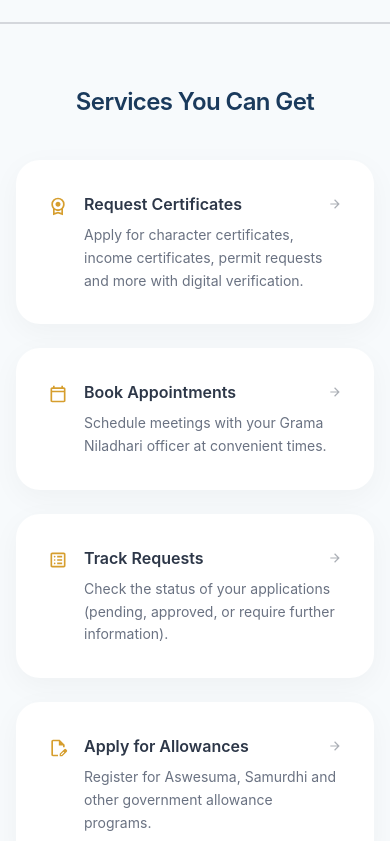
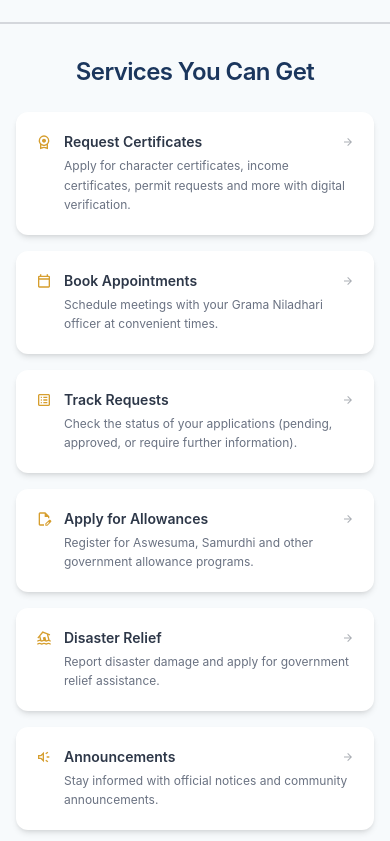
Before and after one commit to Mogith-Code/SmartGN-Digital-GN-Service-Management-System, a React (Vite) app in the folder SmartGN/: page / in a window 390 px wide. Shown: the part 1183-2024 px from the top of the page. Built offline with nearby package versions, Linux system fonts and the light colour scheme.

Commit message:
Update Services.jsx

```diff
--- a/SmartGN/src/Components/LandingPage/Services.jsx
+++ b/SmartGN/src/Components/LandingPage/Services.jsx
@@ -1,4 +1,7 @@
+// src/components/Services.jsx
 import React from "react";
+import { useNavigate } from "react-router-dom";
+
 // Import icons
 import requestIcon from "../../assets/license_24dp_D69E2E_FILL0_wght400_GRAD0_opsz24.svg";
 import appointmentIcon from "../../assets/calendar_today_24dp_D69E2E_FILL0_wght400_GRAD0_opsz24.svg";
@@ -9,47 +12,61 @@ import disasterIcon from "../../assets/flood_24dp_D69E2E_FILL0_wght400_GRAD0_ops
 import announcementIcon from "../../assets/brand_awareness_24dp_D69E2E_FILL0_wght400_GRAD0_opsz24.svg";
 
 function Services() {
+  const navigate = useNavigate();
+
   // Navigation handler functions
   const handleRequestCertificates = () => {
     console.log("Navigating to Request Certificates page");
+    // navigate("/services/request-certificates");
   };
 
   const handleBookAppointments = () => {
     console.log("Navigating to Book Appointments page");
+    // navigate("/services/book-appointments");
   };
 
   const handleTrackRequests = () => {
     console.log("Navigating to Track Requests page");
+    // navigate("/services/track-requests");
   };
 
   const handleApplyAllowances = () => {
     console.log("Navigating to Apply for Allowances page");
+    // navigate("/services/apply-for-allowances");
   };
 
   const handleDisasterRelief = () => {
     console.log("Navigating to Disaster Relief page");
+    // navigate("/services/disaster-relief");
   };
 
   const handleAnnouncements = () => {
     console.log("Navigating to Announcements page");
+    // navigate("/services/announcements");
   };
 
   return (
     <section
       id="services"
-      className="w-full bg-[#F7FAFC] px-[100px] py-[60px] max-lg:px-8 max-md:px-4 flex justify-center items-center"
+      className="w-full bg-[#F7FAFC] px-4 sm:px-6 md:px-8 lg:px-12 xl:px-16 2xl:px-20 py-8 sm:py-10 md:py-12 lg:py-16 xl:py-[60px] flex justify-center items-center"
     >
-      <div className="w-full max-w-7xl flex flex-col items-center gap-10">
+      <div className="w-full max-w-7xl flex flex-col items-center gap-6 sm:gap-8 md:gap-10">
+        {/* ==================================================================== */}
         {/* TEXT CONTAINER - Title Section */}
+        {/* ==================================================================== */}
         <div className="w-full text-center">
-          <h2 className="text-[32px] font-semibold text-[#1a3a5c] tracking-tight max-md:text-[28px] max-sm:text-[24px]">
+          <h2 className="text-2xl sm:text-3xl md:text-4xl lg:text-[32px] font-semibold text-[#1B365D] tracking-tight">
             Services You Can Get
           </h2>
         </div>
 
-        {/* CARD CONTAINER - Grid Layout with 3 Clickable Cards */}
-        <div className="w-full grid grid-cols-3 gap-6 max-lg:grid-cols-2 max-md:grid-cols-1">
+        {/* ==================================================================== */}
+        {/* CARD CONTAINER - Grid Layout with Clickable Cards */}
+        {/* ==================================================================== */}
+        <div className="w-full grid grid-cols-1 sm:grid-cols-2 lg:grid-cols-3 gap-4 sm:gap-5 md:gap-6">
+          {/* ================================================================ */}
           {/* CARD 1: Request Certificates */}
+          {/* ================================================================ */}
           <div
             onClick={handleRequestCertificates}
             role="button"
@@ -59,35 +76,37 @@ function Services() {
                 handleRequestCertificates();
               }
             }}
-            className="flex items-start gap-4 p-8 rounded-[24px] bg-white shadow-[0_8px_30px_rgb(0,0,0,0.04)] hover:shadow-[0_20px_40px_rgba(0,0,0,0.08)] hover:-translate-y-1.5 transition-all duration-300 ease-out group cursor-pointer"
+            className="flex items-start gap-3 sm:gap-4 p-5 sm:p-6 md:p-7 lg:p-8 rounded-xl sm:rounded-2xl md:rounded-3xl bg-white shadow-md hover:shadow-xl hover:-translate-y-1 transition-all duration-300 ease-out group cursor-pointer"
           >
             {/* Left Column: Icon */}
             <img
               src={requestIcon}
               alt="Request Certificates icon"
-              className="w-[20px] h-[20px] min-w-[20px] object-contain mt-1"
+              className="w-4 h-4 sm:w-5 sm:h-5 md:w-[20px] md:h-[20px] min-w-[16px] sm:min-w-[20px] object-contain mt-0.5 sm:mt-1"
             />
 
             {/* Right Column: Title + Description */}
             <div className="flex-1 flex flex-col">
-              <div className="flex justify-between items-center w-full mb-2">
-                <h3 className="text-[16px] font-semibold text-[#2D3748] group-hover:text-[#2c5f8a] transition-colors duration-300">
+              <div className="flex justify-between items-center w-full mb-1 sm:mb-2">
+                <h3 className="text-sm sm:text-base md:text-[16px] font-semibold text-[#2D3748] group-hover:text-[#2c5f8a] transition-colors duration-300">
                   Request Certificates
                 </h3>
                 <img
                   src={arrowIcon}
                   alt="Arrow icon"
-                  className="w-3.5 h-3.5 object-contain opacity-40 group-hover:opacity-100 group-hover:translate-x-1.5 transition-all duration-300"
+                  className="w-3 h-3 sm:w-3.5 sm:h-3.5 object-contain opacity-40 group-hover:opacity-100 group-hover:translate-x-1 transition-all duration-300"
                 />
               </div>
-              <p className="text-[14px] text-gray-500 font-normal leading-relaxed text-left">
+              <p className="text-xs sm:text-sm md:text-[14px] text-gray-500 font-normal leading-relaxed text-left">
                 Apply for character certificates, income certificates, permit
                 requests and more with digital verification.
               </p>
             </div>
           </div>
 
+          {/* ================================================================ */}
           {/* CARD 2: Book Appointments */}
+          {/* ================================================================ */}
           <div
             onClick={handleBookAppointments}
             role="button"
@@ -97,35 +116,34 @@ function Services() {
                 handleBookAppointments();
               }
             }}
-            className="flex items-start gap-4 p-8 rounded-[24px] bg-white shadow-[0_8px_30px_rgb(0,0,0,0.04)] hover:shadow-[0_20px_40px_rgba(0,0,0,0.08)] hover:-translate-y-1.5 transition-all duration-300 ease-out group cursor-pointer"
+            className="flex items-start gap-3 sm:gap-4 p-5 sm:p-6 md:p-7 lg:p-8 rounded-xl sm:rounded-2xl md:rounded-3xl bg-white shadow-md hover:shadow-xl hover:-translate-y-1 transition-all duration-300 ease-out group cursor-pointer"
           >
-            {/* Left Column: Icon */}
             <img
               src={appointmentIcon}
               alt="Book Appointments icon"
-              className="w-[20px] h-[20px] min-w-[20px] object-contain mt-1"
+              className="w-4 h-4 sm:w-5 sm:h-5 md:w-[20px] md:h-[20px] min-w-[16px] sm:min-w-[20px] object-contain mt-0.5 sm:mt-1"
             />
-
-            {/* Right Column: Title + Description */}
             <div className="flex-1 flex flex-col">
-              <div className="flex justify-between items-center w-full mb-2">
-                <h3 className="text-[16px] font-semibold text-[#2D3748] group-hover:text-[#2c5f8a] transition-colors duration-300">
+              <div className="flex justify-between items-center w-full mb-1 sm:mb-2">
+                <h3 className="text-sm sm:text-base md:text-[16px] font-semibold text-[#2D3748] group-hover:text-[#2c5f8a] transition-colors duration-300">
                   Book Appointments
                 </h3>
                 <img
                   src={arrowIcon}
                   alt="Arrow icon"
-                  className="w-3.5 h-3.5 object-contain opacity-40 group-hover:opacity-100 group-hover:translate-x-1.5 transition-all duration-300"
+                  className="w-3 h-3 sm:w-3.5 sm:h-3.5 object-contain opacity-40 group-hover:opacity-100 group-hover:translate-x-1 transition-all duration-300"
                 />
               </div>
-              <p className="text-[14px] text-gray-500 font-normal leading-relaxed text-left">
+              <p className="text-xs sm:text-sm md:text-[14px] text-gray-500 font-normal leading-relaxed text-left">
                 Schedule meetings with your Grama Niladhari officer at
                 convenient times.
               </p>
             </div>
           </div>
 
+          {/* ================================================================ */}
           {/* CARD 3: Track Requests */}
+          {/* ================================================================ */}
           <div
             onClick={handleTrackRequests}
             role="button"
@@ -135,35 +153,34 @@ function Services() {
                 handleTrackRequests();
               }
             }}
-            className="flex items-start gap-4 p-8 rounded-[24px] bg-white shadow-[0_8px_30px_rgb(0,0,0,0.04)] hover:shadow-[0_20px_40px_rgba(0,0,0,0.08)] hover:-translate-y-1.5 transition-all duration-300 ease-out group cursor-pointer"
+            className="flex items-start gap-3 sm:gap-4 p-5 sm:p-6 md:p-7 lg:p-8 rounded-xl sm:rounded-2xl md:rounded-3xl bg-white shadow-md hover:shadow-xl hover:-translate-y-1 transition-all duration-300 ease-out group cursor-pointer"
           >
-            {/* Left Column: Icon */}
             <img
               src={trackIcon}
               alt="Track Requests icon"
-              className="w-[20px] h-[20px] min-w-[20px] object-contain mt-1"
+              className="w-4 h-4 sm:w-5 sm:h-5 md:w-[20px] md:h-[20px] min-w-[16px] sm:min-w-[20px] object-contain mt-0.5 sm:mt-1"
             />
-
-            {/* Right Column: Title + Description */}
             <div className="flex-1 flex flex-col">
-              <div className="flex justify-between items-center w-full mb-2">
-                <h3 className="text-[16px] font-semibold text-[#2D3748] group-hover:text-[#2c5f8a] transition-colors duration-300">
+              <div className="flex justify-between items-center w-full mb-1 sm:mb-2">
+                <h3 className="text-sm sm:text-base md:text-[16px] font-semibold text-[#2D3748] group-hover:text-[#2c5f8a] transition-colors duration-300">
                   Track Requests
                 </h3>
                 <img
                   src={arrowIcon}
                   alt="Arrow icon"
-                  className="w-3.5 h-3.5 object-contain opacity-40 group-hover:opacity-100 group-hover:translate-x-1.5 transition-all duration-300"
+                  className="w-3 h-3 sm:w-3.5 sm:h-3.5 object-contain opacity-40 group-hover:opacity-100 group-hover:translate-x-1 transition-all duration-300"
                 />
               </div>
-              <p className="text-[14px] text-gray-500 font-normal leading-relaxed text-left">
+              <p className="text-xs sm:text-sm md:text-[14px] text-gray-500 font-normal leading-relaxed text-left">
                 Check the status of your applications (pending, approved, or
                 require further information).
               </p>
             </div>
           </div>
 
-          {/* CARD 4: Apply for Allowances  */}
+          {/* ================================================================ */}
+          {/* CARD 4: Apply for Allowances */}
+          {/* ================================================================ */}
           <div
             onClick={handleApplyAllowances}
             role="button"
@@ -173,35 +190,34 @@ function Services() {
                 handleApplyAllowances();
               }
             }}
-            className="flex items-start gap-4 p-8 rounded-[24px] bg-white shadow-[0_8px_30px_rgb(0,0,0,0.04)] hover:shadow-[0_20px_40px_rgba(0,0,0,0.08)] hover:-translate-y-1.5 transition-all duration-300 ease-out group cursor-pointer"
+            className="flex items-start gap-3 sm:gap-4 p-5 sm:p-6 md:p-7 lg:p-8 rounded-xl sm:rounded-2xl md:rounded-3xl bg-white shadow-md hover:shadow-xl hover:-translate-y-1 transition-all duration-300 ease-out group cursor-pointer"
           >
-            {/* Left Column: Icon */}
             <img
               src={allowanceIcon}
               alt="Apply for Allowances icon"
-              className="w-[20px] h-[20px] min-w-[20px] object-contain mt-1"
+              className="w-4 h-4 sm:w-5 sm:h-5 md:w-[20px] md:h-[20px] min-w-[16px] sm:min-w-[20px] object-contain mt-0.5 sm:mt-1"
             />
-
-            {/* Right Column: Title + Description */}
             <div className="flex-1 flex flex-col">
-              <div className="flex justify-between items-center w-full mb-2">
-                <h3 className="text-[16px] font-semibold text-[#2D3748] group-hover:text-[#2c5f8a] transition-colors duration-300">
+              <div className="flex justify-between items-center w-full mb-1 sm:mb-2">
+                <h3 className="text-sm sm:text-base md:text-[16px] font-semibold text-[#2D3748] group-hover:text-[#2c5f8a] transition-colors duration-300">
                   Apply for Allowances
                 </h3>
                 <img
                   src={arrowIcon}
                   alt="Arrow icon"
-                  className="w-3.5 h-3.5 object-contain opacity-40 group-hover:opacity-100 group-hover:translate-x-1.5 transition-all duration-300"
+                  className="w-3 h-3 sm:w-3.5 sm:h-3.5 object-contain opacity-40 group-hover:opacity-100 group-hover:translate-x-1 transition-all duration-300"
                 />
               </div>
-              <p className="text-[14px] text-gray-500 font-normal leading-relaxed text-left">
+              <p className="text-xs sm:text-sm md:text-[14px] text-gray-500 font-normal leading-relaxed text-left">
                 Register for Aswesuma, Samurdhi and other government allowance
                 programs.
               </p>
             </div>
           </div>
 
+          {/* ================================================================ */}
           {/* CARD 5: Disaster Relief */}
+          {/* ================================================================ */}
           <div
             onClick={handleDisasterRelief}
             role="button"
@@ -211,35 +227,34 @@ function Services() {
                 handleDisasterRelief();
               }
             }}
-            className="flex items-start gap-4 p-8 rounded-[24px] bg-white shadow-[0_8px_30px_rgb(0,0,0,0.04)] hover:shadow-[0_20px_40px_rgba(0,0,0,0.08)] hover:-translate-y-1.5 transition-all duration-300 ease-out group cursor-pointer"
+            className="flex items-start gap-3 sm:gap-4 p-5 sm:p-6 md:p-7 lg:p-8 rounded-xl sm:rounded-2xl md:rounded-3xl bg-white shadow-md hover:shadow-xl hover:-translate-y-1 transition-all duration-300 ease-out group cursor-pointer"
           >
-            {/* Left Column: Icon */}
             <img
               src={disasterIcon}
               alt="Disaster Relief icon"
-              className="w-[20px] h-[20px] min-w-[20px] object-contain mt-1"
+              className="w-4 h-4 sm:w-5 sm:h-5 md:w-[20px] md:h-[20px] min-w-[16px] sm:min-w-[20px] object-contain mt-0.5 sm:mt-1"
             />
-
-            {/* Right Column: Title + Description */}
             <div className="flex-1 flex flex-col">
-              <div className="flex justify-between items-center w-full mb-2">
-                <h3 className="text-[16px] font-semibold text-[#2D3748] group-hover:text-[#2c5f8a] transition-colors duration-300">
+              <div className="flex justify-between items-center w-full mb-1 sm:mb-2">
+                <h3 className="text-sm sm:text-base md:text-[16px] font-semibold text-[#2D3748] group-hover:text-[#2c5f8a] transition-colors duration-300">
                   Disaster Relief
                 </h3>
                 <img
                   src={arrowIcon}
                   alt="Arrow icon"
-                  className="w-3.5 h-3.5 object-contain opacity-40 group-hover:opacity-100 group-hover:translate-x-1.5 transition-all duration-300"
+                  className="w-3 h-3 sm:w-3.5 sm:h-3.5 object-contain opacity-40 group-hover:opacity-100 group-hover:translate-x-1 transition-all duration-300"
                 />
               </div>
-              <p className="text-[14px] text-gray-500 font-normal leading-relaxed text-left">
+              <p className="text-xs sm:text-sm md:text-[14px] text-gray-500 font-normal leading-relaxed text-left">
                 Report disaster damage and apply for government relief
                 assistance.
               </p>
             </div>
           </div>
 
+          {/* ================================================================ */}
           {/* CARD 6: Announcements */}
+          {/* ================================================================ */}
           <div
             onClick={handleAnnouncements}
             role="button"
@@ -249,28 +264,25 @@ function Services() {
                 handleAnnouncements();
               }
             }}
-            className="flex items-start gap-4 p-8 rounded-[24px] bg-white shadow-[0_8px_30px_rgb(0,0,0,0.04)] hover:shadow-[0_20px_40px_rgba(0,0,0,0.08)] hover:-translate-y-1.5 transition-all duration-300 ease-out group cursor-pointer"
+            className="flex items-start gap-3 sm:gap-4 p-5 sm:p-6 md:p-7 lg:p-8 rounded-xl sm:rounded-2xl md:rounded-3xl bg-white shadow-md hover:shadow-xl hover:-translate-y-1 transition-all duration-300 ease-out group cursor-pointer"
           >
-            {/* Left Column: Icon */}
             <img
               src={announcementIcon}
               alt="Announcements icon"
-              className="w-[20px] h-[20px] min-w-[20px] object-contain mt-1"
+              className="w-4 h-4 sm:w-5 sm:h-5 md:w-[20px] md:h-[20px] min-w-[16px] sm:min-w-[20px] object-contain mt-0.5 sm:mt-1"
             />
-
-            {/* Right Column: Title + Description */}
             <div className="flex-1 flex flex-col">
-              <div className="flex justify-between items-center w-full mb-2">
-                <h3 className="text-[16px] font-semibold text-[#2D3748] group-hover:text-[#2c5f8a] transition-colors duration-300">
+              <div className="flex justify-between items-center w-full mb-1 sm:mb-2">
+                <h3 className="text-sm sm:text-base md:text-[16px] font-semibold text-[#2D3748] group-hover:text-[#2c5f8a] transition-colors duration-300">
                   Announcements
                 </h3>
                 <img
                   src={arrowIcon}
                   alt="Arrow icon"
-                  className="w-3.5 h-3.5 object-contain opacity-40 group-hover:opacity-100 group-hover:translate-x-1.5 transition-all duration-300"
+                  className="w-3 h-3 sm:w-3.5 sm:h-3.5 object-contain opacity-40 group-hover:opacity-100 group-hover:translate-x-1 transition-all duration-300"
                 />
               </div>
-              <p className="text-[14px] text-gray-500 font-normal leading-relaxed text-left">
+              <p className="text-xs sm:text-sm md:text-[14px] text-gray-500 font-normal leading-relaxed text-left">
                 Stay informed with official notices and community announcements.
               </p>
             </div>
```
